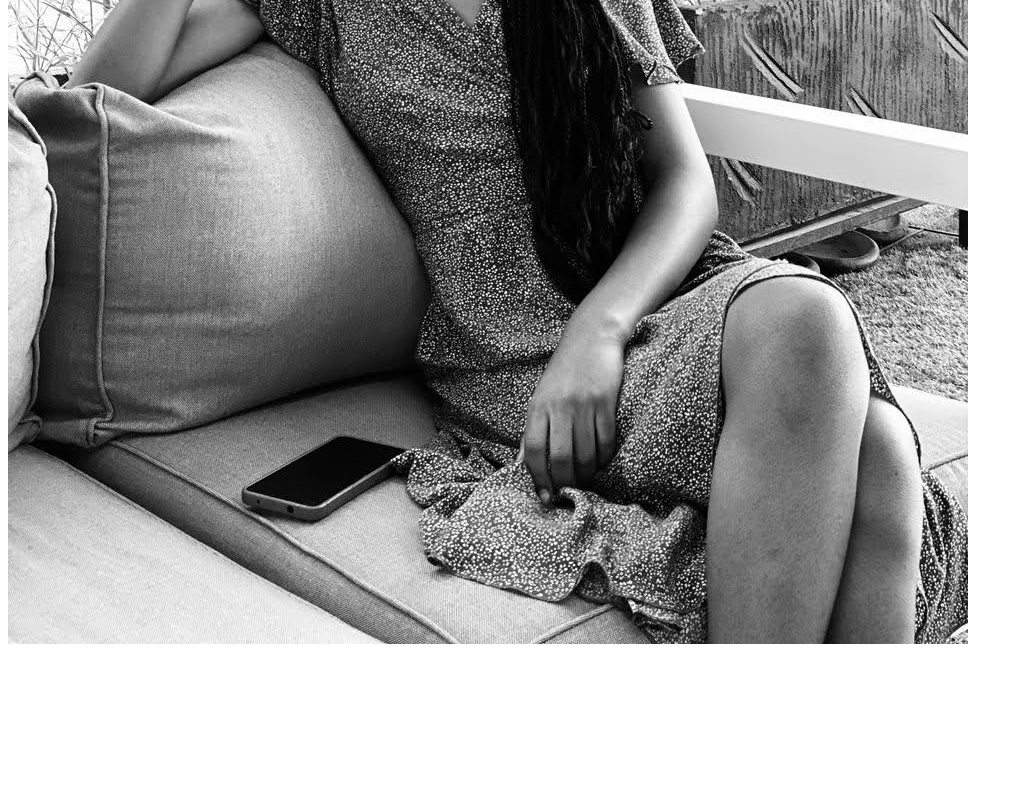
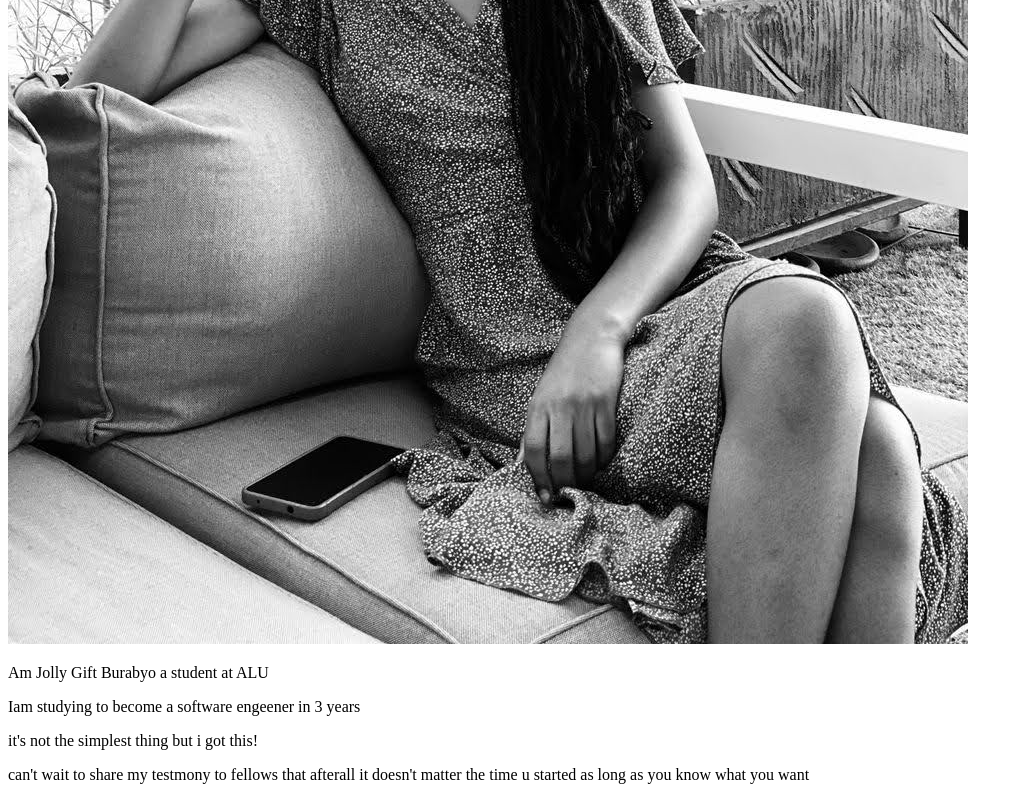
Before and after one commit to Burabyo/alu-web-development, a plain HTML site: page html_basic/index.html in a window 1280 px wide. Shown: the part 804-1604 px from the top of the page, without its empty margins (0-1023 px from the left). Before the commit the page ends 1460 px from the top, so only its background shows below. Drawn offline with Linux system fonts and the light colour scheme.

Commit message:
4pragraphs

```diff
--- a/html_basic/index.html
+++ b/html_basic/index.html
@@ -10,5 +10,9 @@
   <h2>a web designer</h2>
   <h3>About me</h3>
   <img src="profile-img.jpg">
+  <p>Am Jolly Gift Burabyo a student at ALU</p>
+  <p>Iam studying to become a software engeener in 3 years</p>
+  <p>it's not the simplest thing but i got this!</p>
+  <p>can't wait to share my testmony to fellows that afterall it doesn't matter the time u started as long as you know what you want</p>
 </body>
 </html>
```
